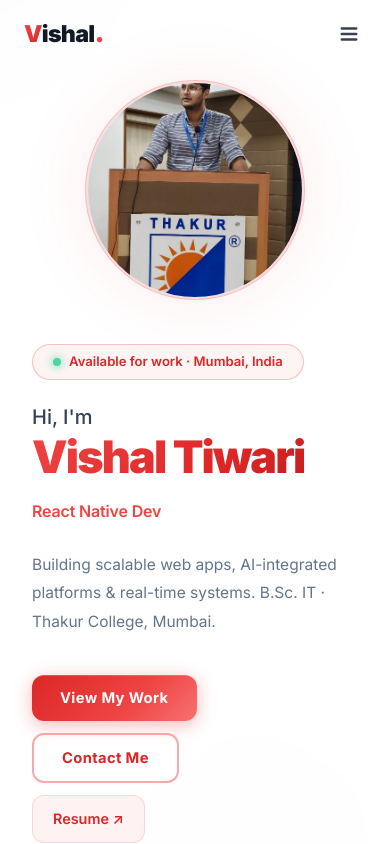
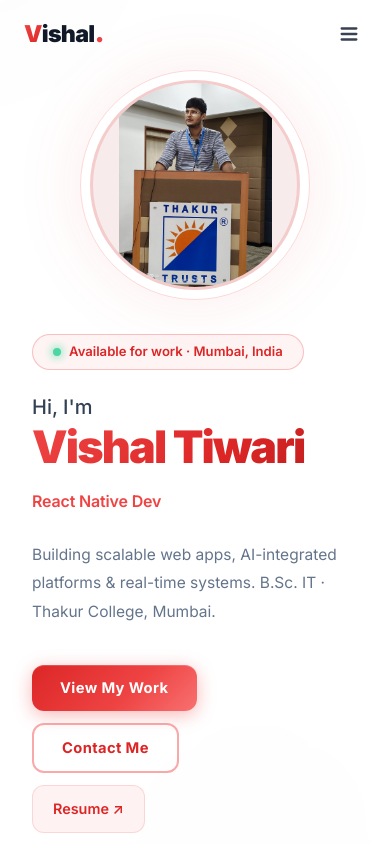
Before and after one commit to vishal8291/My-Portfolio, a Next.js app: page / in a window 390 px wide. Shown: the top 844 px of the page. Built offline with nearby package versions, Linux system fonts and the light colour scheme.

Commit message:
fix: show full photo uncropped using object-fit contain
Co-Authored-By: Claude Sonnet 4.6 <noreply@anthropic.com>

```diff
--- a/src/styles/globals.css
+++ b/src/styles/globals.css
@@ -2687,7 +2687,8 @@ html { scroll-behavior: smooth; }
 }
 .hero-photo-img {
   width: 285px; height: 285px; border-radius: 50%;
-  object-fit: cover; position: relative; z-index: 1;
+  object-fit: contain; object-position: center top;
+  background: #fef2f2; position: relative; z-index: 1;
   border: 3px solid rgba(239,68,68,0.18);
   filter: brightness(0.95) contrast(1.05);
   transition: transform 0.4s ease;
@@ -2827,7 +2828,8 @@ html { scroll-behavior: smooth; }
 @media (max-width: 900px) {
   .hero-clean-inner { grid-template-columns: 1fr; gap: 44px; }
   .hero-photo-wrap  { order: -1; }
-  .hero-photo-img, .hero-photo-ring { width: 220px; height: 220px; }
+  .hero-photo-ring { width: 230px; height: 230px; }
+  .hero-photo-img  { width: 210px; height: 210px; }
   .hero-stats-strip { grid-template-columns: repeat(2, 1fr); }
   .about-grid       { grid-template-columns: 1fr; gap: 44px; }
   .hero-clean       { padding: 90px 20px 60px; }
```
